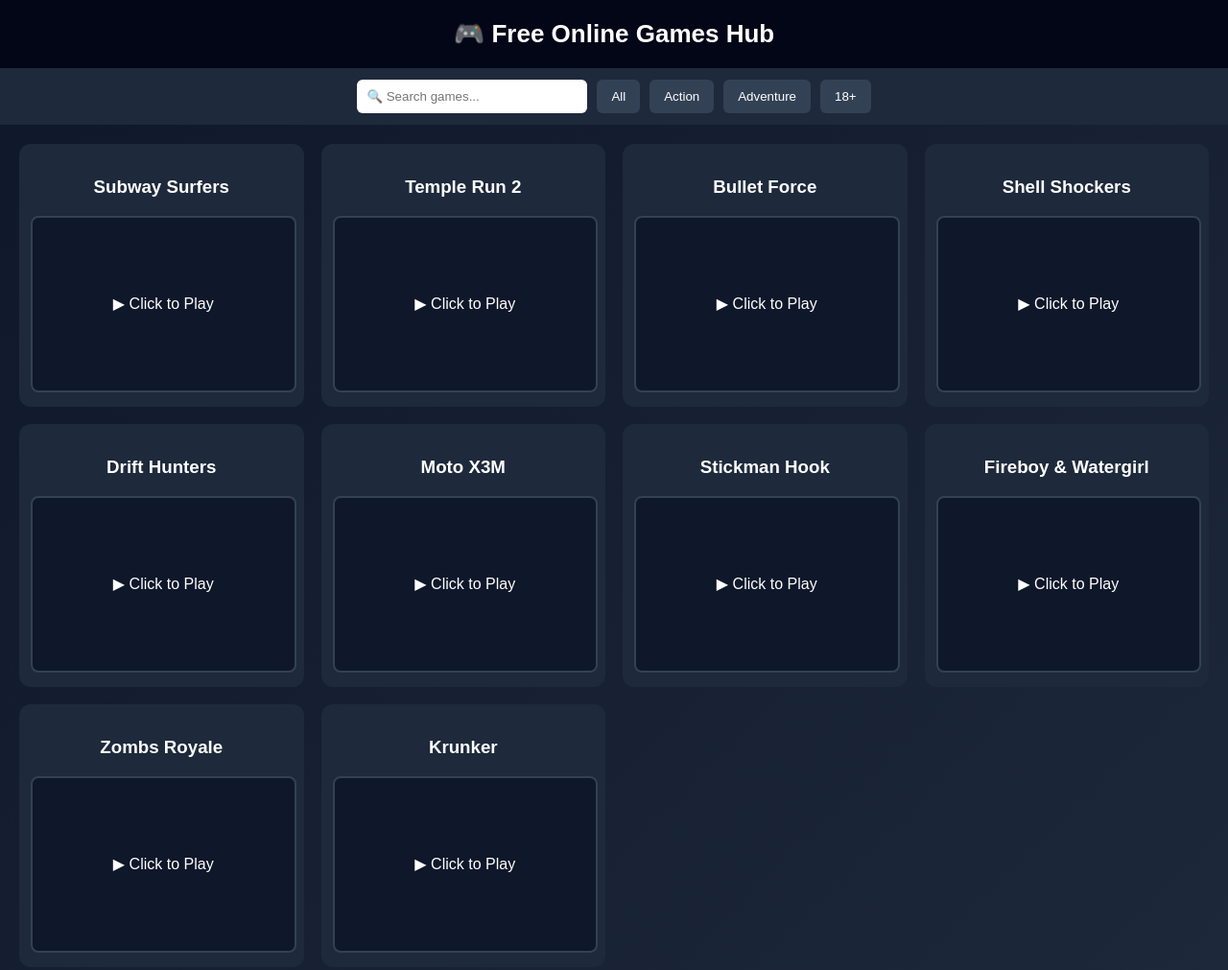
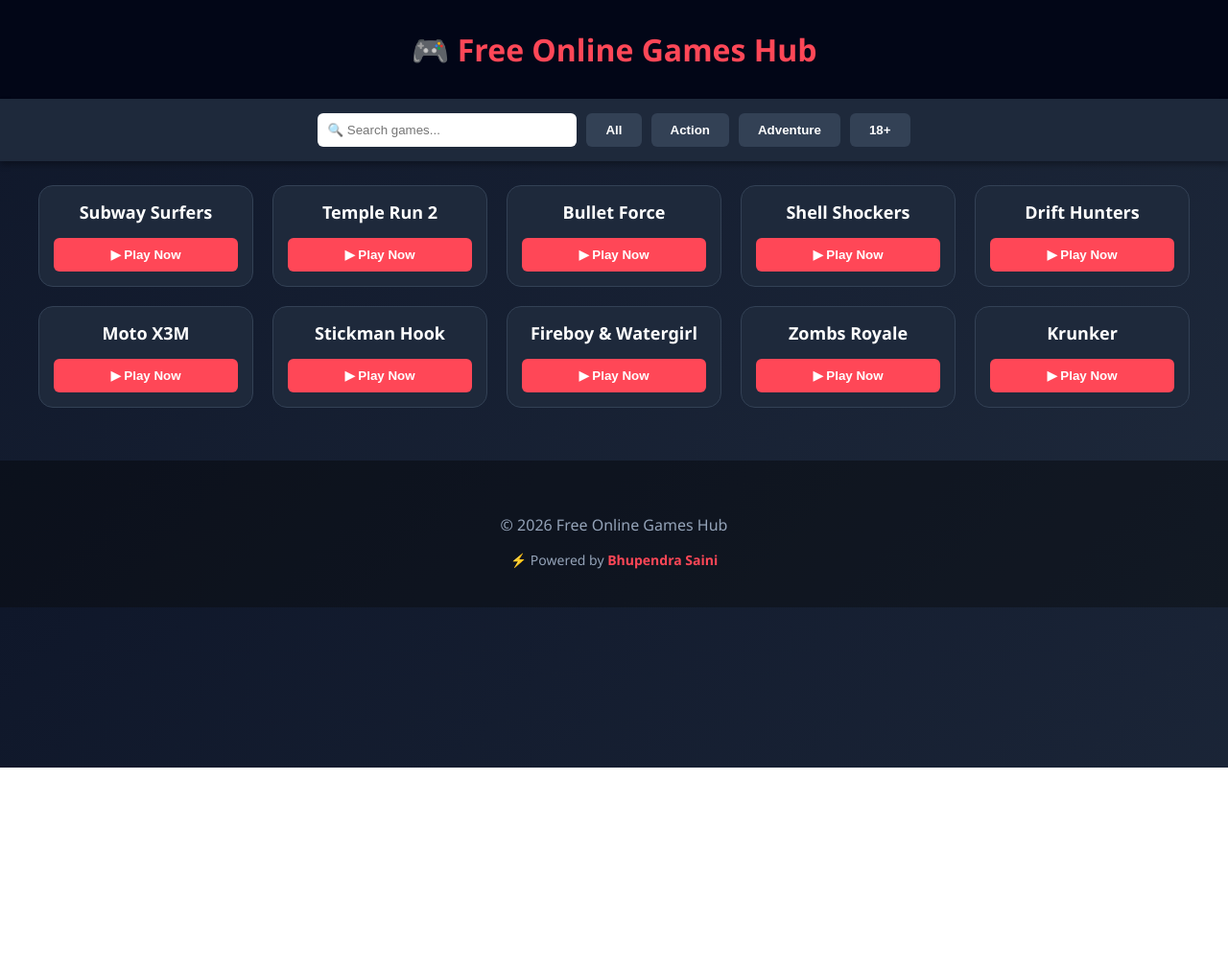
Before and after one commit to bhupinders4397/index.html, a plain HTML site: page index.html in a window 1280 px wide. Shown: the top 1011 px of the page at 96% size. After the commit the page ends 800 px from the top, so only its background shows below. Drawn offline with Linux system fonts and the light colour scheme.

Commit message:
Update index.html

```diff
--- a/index.html
+++ b/index.html
@@ -5,30 +5,30 @@
     <meta name="viewport" content="width=device-width, initial-scale=1.0">
     <title>Free Online Games Hub</title>
     <style>
-        body { margin: 0; font-family: Arial, sans-serif; background: linear-gradient(135deg,#0f172a,#1e293b); color: white; }
-        header { padding: 20px; text-align: center; font-size: 26px; background: #020617; font-weight: bold; }
+        body { margin: 0; font-family: 'Segoe UI', Arial, sans-serif; background: linear-gradient(135deg, #0f172a, #1e293b); color: white; }
+        header { padding: 30px; text-align: center; font-size: 32px; background: #020617; font-weight: bold; color: #ff4757; }
 
-        nav { display: flex; flex-wrap: wrap; justify-content: center; gap: 10px; padding: 12px; background: #1e293b; }
-        nav input { padding: 10px; border-radius: 6px; border: none; width: 220px; outline: none; }
-        nav button { padding: 10px 15px; border: none; background: #334155; color: white; cursor: pointer; border-radius: 6px; transition: 0.3s; }
+        nav { display: flex; flex-wrap: wrap; justify-content: center; gap: 10px; padding: 15px; background: #1e293b; box-shadow: 0 4px 6px rgba(0,0,0,0.3); }
+        nav input { padding: 10px; border-radius: 6px; border: none; width: 250px; outline: none; }
+        nav button { padding: 10px 20px; border: none; background: #334155; color: white; cursor: pointer; border-radius: 6px; transition: 0.3s; font-weight: bold; }
         nav button:hover { background: #ff4757; }
 
-        .grid { display: grid; grid-template-columns: repeat(auto-fit, minmax(280px, 1fr)); gap: 18px; padding: 20px; }
+        .grid { display: grid; grid-template-columns: repeat(auto-fill, minmax(220px, 1fr)); gap: 20px; padding: 25px; max-width: 1200px; margin: auto; }
 
-        .card { background: #1e293b; padding: 12px; border-radius: 12px; text-align: center; height: 250px; display: flex; flex-direction: column; justify-content: center; }
-        .thumbnail { width: 100%; height: 180px; background: #0f172a; display: flex; align-items: center; justify-content: center; border-radius: 8px; cursor: pointer; border: 2px solid #334155; }
-        .thumbnail:hover { border-color: #ff4757; }
+        .card { background: #1e293b; padding: 15px; border-radius: 15px; text-align: center; border: 1px solid #334155; transition: 0.3s; }
+        .card:hover { transform: translateY(-5px); border-color: #ff4757; }
+        .card h3 { margin: 0 0 15px 0; font-size: 18px; }
+        .play-btn { background: #ff4757; color: white; border: none; padding: 10px 20px; border-radius: 6px; cursor: pointer; width: 100%; font-weight: bold; }
+        .play-btn:hover { background: #ff6b81; }
 
-        iframe { width: 100%; height: 100%; border: none; border-radius: 8px; }
-
-        footer { text-align: center; padding: 25px 10px; background: rgba(0,0,0,0.7); margin-top: 30px; }
-        .powered { margin-top: 10px; font-size: 14px; color: #ccc; }
+        footer { text-align: center; padding: 40px 10px; background: rgba(0,0,0,0.4); margin-top: 30px; color: #94a3b8; }
+        .powered { margin-top: 10px; font-size: 14px; }
         .powered strong { color: #ff4757; }
 
-        #ageModal { position: fixed; top: 0; left: 0; width: 100%; height: 100%; background: rgba(0,0,0,0.9); display: none; justify-content: center; align-items: center; z-index: 1000; }
-        .modal-box { background: #1e293b; padding: 25px; border-radius: 10px; text-align: center; }
-        .modal-box button { margin: 10px; padding: 10px 20px; border: none; cursor: pointer; }
-        .yes { background: green; color: white; } .no { background: red; color: white; }
+        #ageModal { position: fixed; top: 0; left: 0; width: 100%; height: 100%; background: rgba(0,0,0,0.95); display: none; justify-content: center; align-items: center; z-index: 1000; }
+        .modal-box { background: #1e293b; padding: 40px; border-radius: 15px; text-align: center; border: 1px solid #475569; }
+        .modal-box button { margin: 10px; padding: 12px 30px; border: none; cursor: pointer; font-size: 16px; border-radius: 6px; }
+        .yes { background: #22c55e; color: white; } .no { background: #ef4444; color: white; }
     </style>
 </head>
 <body>
@@ -61,16 +61,16 @@
 <script>
     let selectedCategory = "all";
     const games = [
-        {title:"Subway Surfers", category:"adventure", url:"https://www.crazygames.com/embed/subway-surfers"},
-        {title:"Temple Run 2", category:"adventure", url:"https://www.crazygames.com/embed/temple-run-2"},
-        {title:"Bullet Force", category:"action", url:"https://www.crazygames.com/embed/bullet-force"},
-        {title:"Shell Shockers", category:"action", url:"https://www.crazygames.com/embed/shellshockers"},
-        {title:"Drift Hunters", category:"action", url:"https://www.crazygames.com/embed/drift-hunters"},
-        {title:"Moto X3M", category:"action", url:"https://www.crazygames.com/embed/moto-x3m"},
-        {title:"Stickman Hook", category:"adventure", url:"https://www.crazygames.com/embed/stickman-hook"},
-        {title:"Fireboy & Watergirl", category:"adventure", url:"https://www.crazygames.com/embed/fireboy-and-watergirl-forest-temple"},
-        {title:"Zombs Royale", category:"action", url:"https://www.crazygames.com/embed/zombs-royale"},
-        {title:"Krunker", category:"action", url:"https://www.crazygames.com/embed/krunker-io"}
+        {title:"Subway Surfers", category:"adventure", url:"https://www.crazygames.com/game/subway-surfers"},
+        {title:"Temple Run 2", category:"adventure", url:"https://www.crazygames.com/game/temple-run-2"},
+        {title:"Bullet Force", category:"action", url:"https://www.crazygames.com/game/bullet-force"},
+        {title:"Shell Shockers", category:"action", url:"https://www.crazygames.com/game/shellshockers"},
+        {title:"Drift Hunters", category:"action", url:"https://www.crazygames.com/game/drift-hunters"},
+        {title:"Moto X3M", category:"action", url:"https://www.crazygames.com/game/moto-x3m"},
+        {title:"Stickman Hook", category:"adventure", url:"https://www.crazygames.com/game/stickman-hook"},
+        {title:"Fireboy & Watergirl", category:"adventure", url:"https://www.crazygames.com/game/fireboy-and-watergirl-forest-temple"},
+        {title:"Zombs Royale", category:"action", url:"https://www.crazygames.com/game/zombs-royale"},
+        {title:"Krunker", category:"action", url:"https://www.crazygames.com/game/krunker-io"}
     ];
 
     function applyFilters() {
@@ -78,7 +78,7 @@
         const container = document.getElementById("gameContainer");
         container.innerHTML = "";
 
-        games.forEach((game, index) => {
+        games.forEach((game) => {
             const matchCategory = selectedCategory === "all" || game.category === selectedCategory;
             const matchSearch = game.title.toLowerCase().includes(search);
 
@@ -87,27 +87,16 @@
                 card.className = "card";
                 card.innerHTML = `
                     <h3>${game.title}</h3>
-                    <div class="thumbnail" id="thumb-${index}" onclick="loadGame(${index}, '${game.url}')">
-                        <p>▶ Click to Play</p>
-                    </div>
+                    <button class="play-btn" onclick="window.open('${game.url}', '_blank')">▶ Play Now</button>
                 `;
                 container.appendChild(card);
             }
         });
     }
 
-    function loadGame(index, url) {
-        const thumb = document.getElementById(`thumb-${index}`);
-        thumb.innerHTML = `<iframe src="${url}" allowfullscreen></iframe>`;
-        thumb.style.cursor = "default";
-    }
+    function setCategory(cat) { selectedCategory = cat; applyFilters(); }
 
-    function setCategory(cat) {
-        selectedCategory = cat;
-        applyFilters();
-    }
-
-    // --- SECURITY THEATER (Unchanged per request) ---
+    // --- SECURITY THEATER ---
     function openAdult() { document.getElementById("ageModal").style.display = "flex"; }
     function enterAdult() { selectedCategory = "adult"; closeModal(); alert("Adult section unlocked."); }
     function closeModal() { document.getElementById("ageModal").style.display = "none"; }
```
